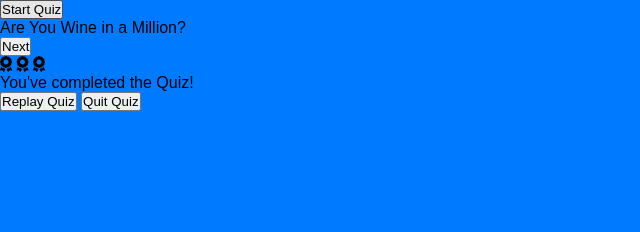
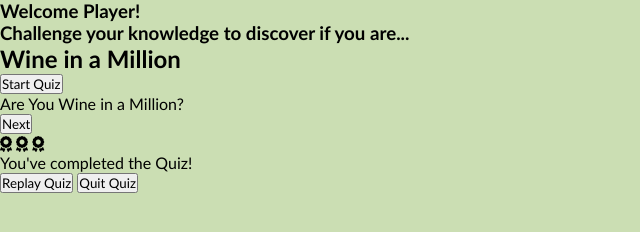
Before and after one commit to MarianneUK/WineQuiz, a plain HTML site: page index.html in a window 1280 px wide. Shown: the whole page, without its empty margins (0-640 px from the left). Drawn offline with Linux system fonts and the light colour scheme.

Commit message:
Add header in index.html

```diff
--- a/assets/css/style.css
+++ b/assets/css/style.css
@@ -4,9 +4,9 @@
     margin: 0;
     padding: 0;
     box-sizing: border-box;
-    font-family: 'Poppins', sans-serif;
+    font-family: 'Calibri', sans-serif;
 }
 
 body {
-    background: #007bff;
+    background: #CBDEB3;
 }
--- a/index.html
+++ b/index.html
@@ -12,7 +12,13 @@
 </head>
 <body>
     <header>
-
+        <div class="header">
+            <h3>Welcome Player!
+                <br>
+                Challenge your knowledge to discover if you are...
+            </h3>
+            <h2>Wine in a Million</h2>
+        </div>
     </header>
 
     <div class="start_btn"><button>Start Quiz</button></div>
```
